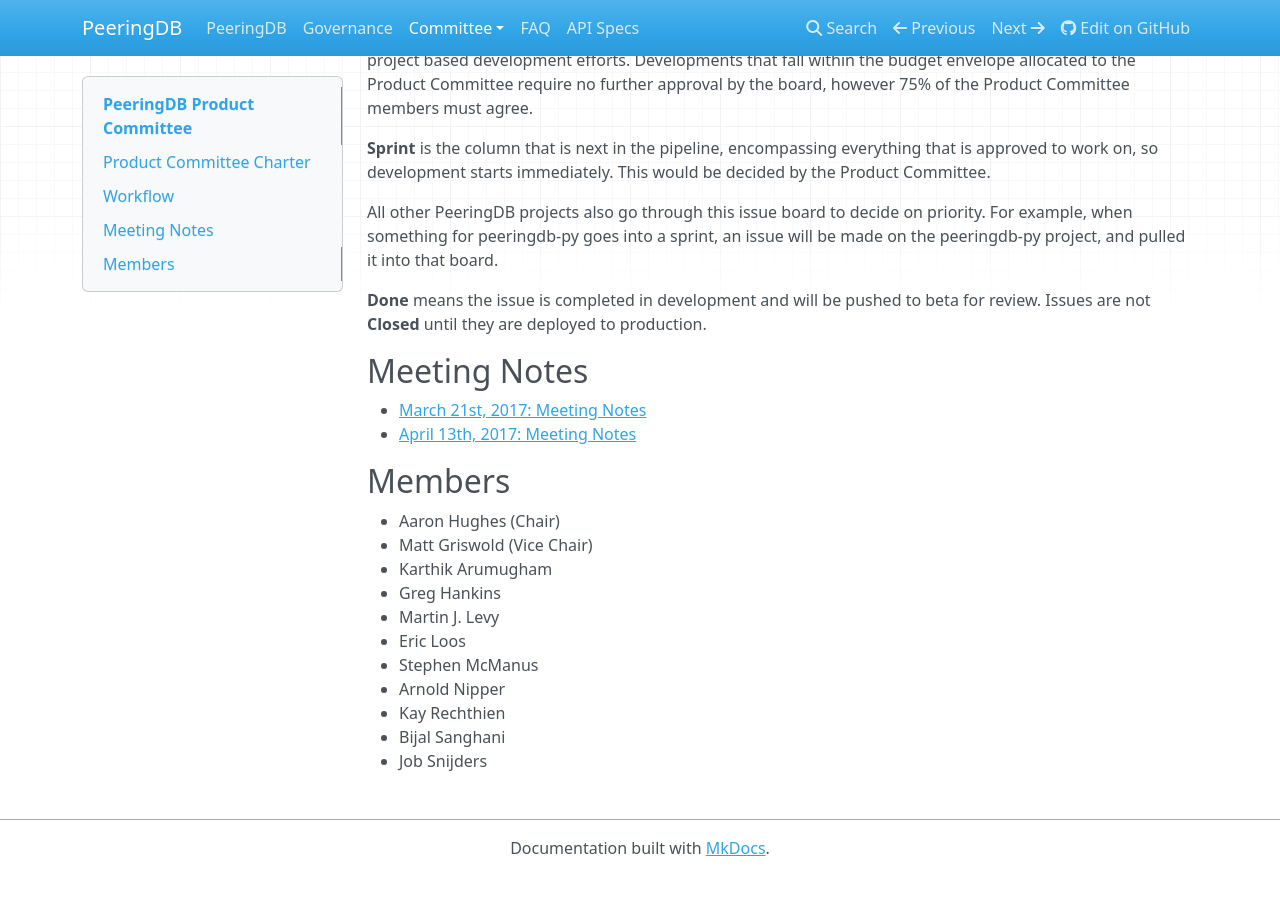
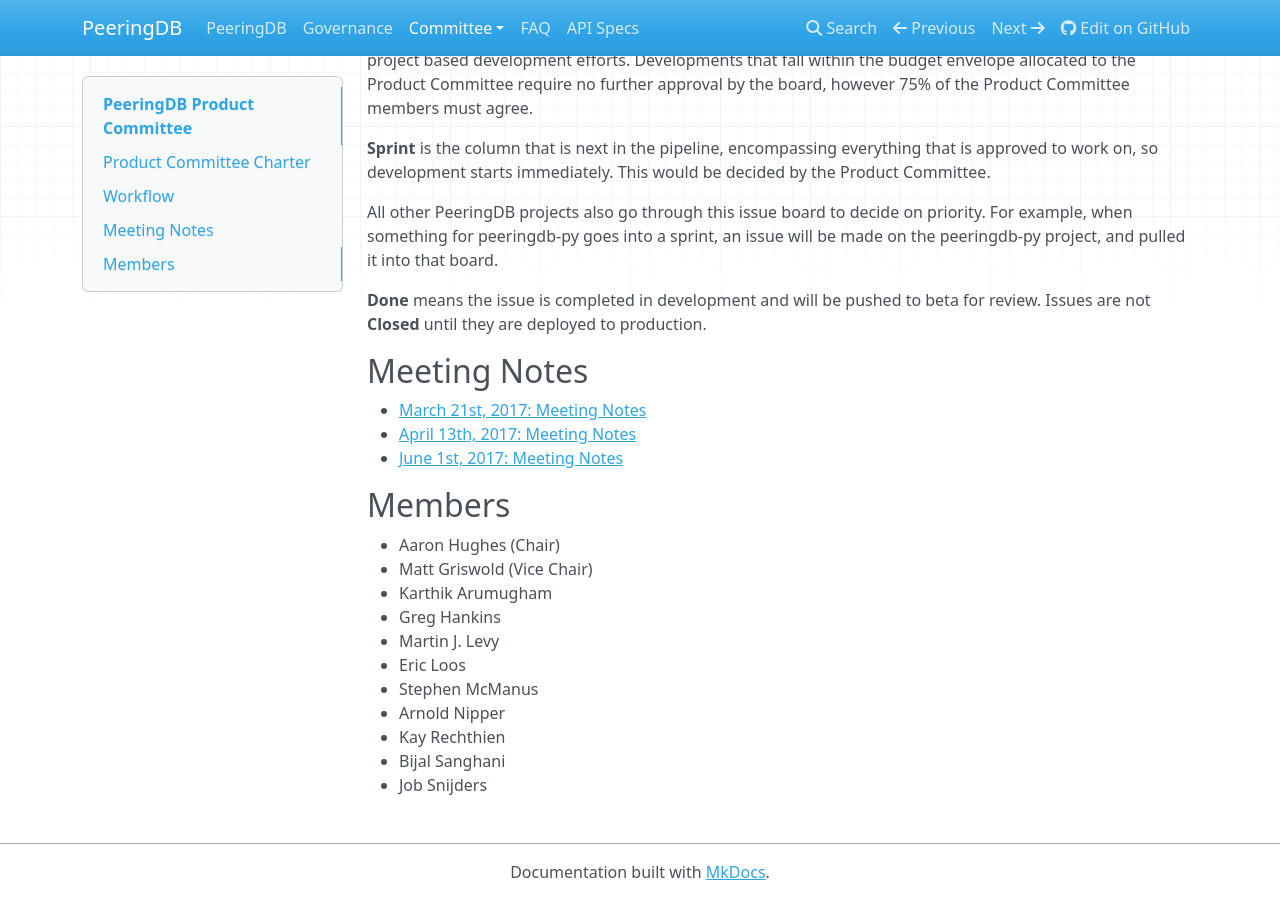
Before and after one commit to peeringdb/docs, an MkDocs documentation site: the page built from docs/committee/product/index.md, in a window 1280 px wide and 900 px high, scrolled down 1842 px. Built offline with MkDocs 1.6.1, drawn with Linux system fonts in a browser that asks for light colours; nearby versions of some CDN libraries; old or Windows-style settings are respelled for this version of MkDocs; before the commit the page ends 2718 px from its top, so only the background shows below that.

Commit message:
Add 2017-06-01 pc meeting notes

```diff
--- a/docs/committee/product/index.md
+++ b/docs/committee/product/index.md
@@ -12,6 +12,7 @@
 
 - [March 21st, 2017: Meeting Notes](notes/2017-03-21_Product_Committee_Notes.pdf)
 - [April 13th, 2017: Meeting Notes](notes/2017-04-13_Product_Committee_Notes.pdf)
+- [June 1st, 2017: Meeting Notes](notes/2017-06-01_Product_Committee_Notes.pdf)
 
 ## Members
 - Aaron Hughes (Chair)
```
Also changed, not shown: 1 other file.
